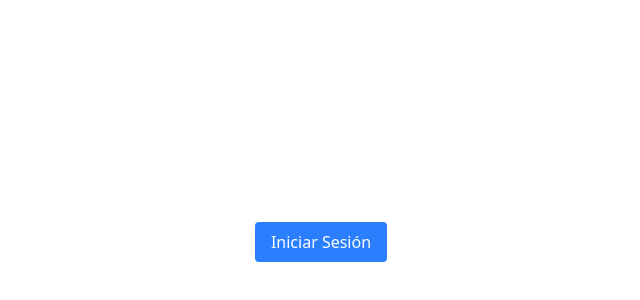
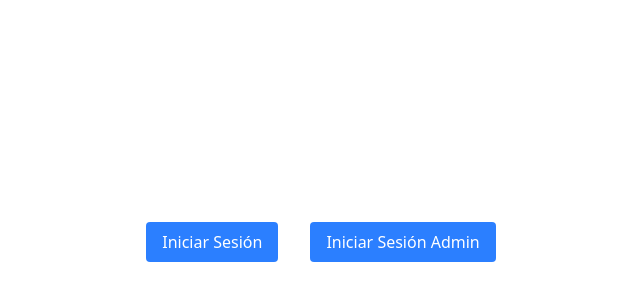
Before and after one commit to Mikelitom/personal_dacpa, a Next.js app: page /login in a window 1280 px wide. Shown: the part 158-458 px from the top of the page, without its empty margins (319-959 px from the left). Built offline with nearby package versions, Linux system fonts and the light colour scheme.

Commit message:
Funcion handleLogin alumno y admin

```diff
--- a/src/app/login/page.tsx
+++ b/src/app/login/page.tsx
@@ -8,19 +8,33 @@ export default function Login() {
 
   const handleLogin = async () => {
     setLoading(true);
-    document.cookie = "token=valid-token; path=/";
-    router.push("/");
+    document.cookie = "token=valid-token; path=/dashboard";
+    router.push("/dashboard");
   };
+
+  const handleLoginAdmin = async () => {
+    setLoading(true);
+    document.cookie = "token=valid-token; path=/admin-dashboard";
+    router.push("/admin-dashboard");
+  }
 
   return (
     <div className="flex min-h-screen items-center justify-center bg-white">
       <button
         onClick={handleLogin}
-        className="bg-blue-500 text-white px-4 py-2 rounded"
+        className="bg-blue-500 text-white m-4 px-4 py-2 rounded"
         disabled={loading}
       >
         {loading ? "Ingresando..." : "Iniciar Sesión"}
       </button>
+
+      <button
+        onClick={handleLoginAdmin}
+        className="bg-blue-500 text-white m-4 px-4 py-2 rounded"
+        disabled={loading}
+      >
+        {loading ? "Ingresando..." : "Iniciar Sesión Admin"}
+      </button>
     </div>
   );
 }
```
